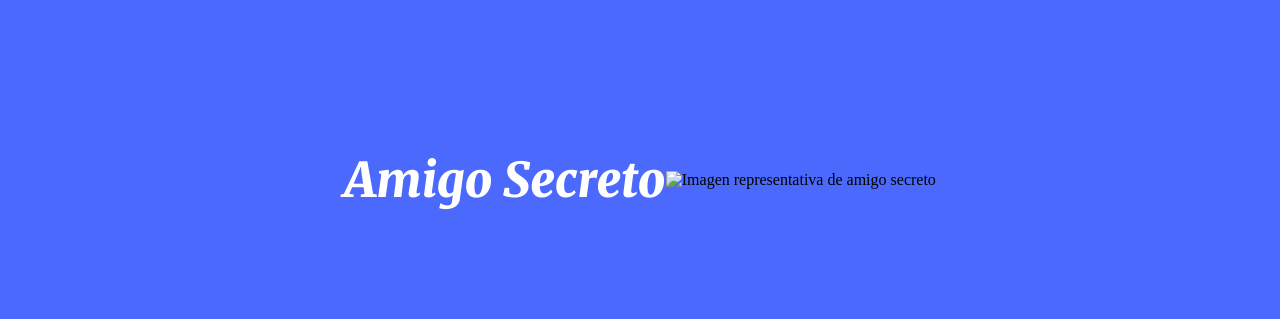
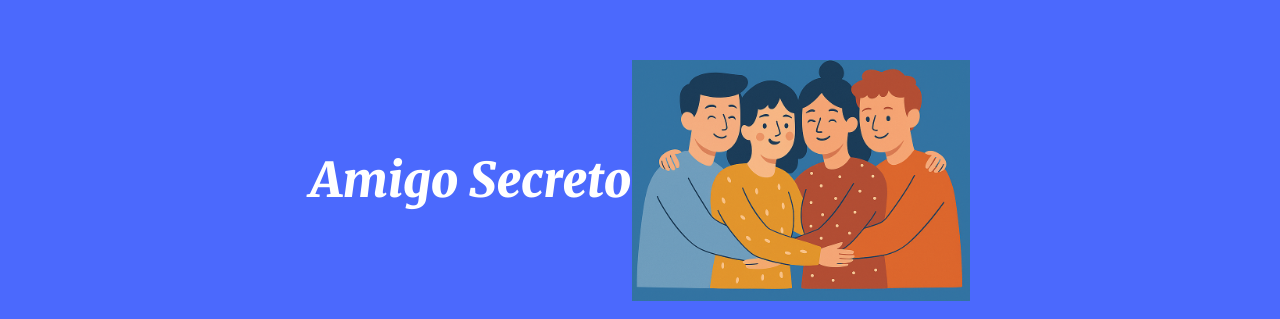
Before and after one commit to letcheverry1/challenge-amigo-secreto, a plain HTML site: page index.html in a window 1280 px wide. Shown: the top 319 px of the page. Drawn offline with Linux system fonts and the light colour scheme.

Commit message:
Agregado de imagen general e icono en carpetas

```diff
--- a/index.html
+++ b/index.html
@@ -14,7 +14,7 @@
     <main class="main-content">
         <header class="header-banner">
             <h1 class="main-title">Amigo Secreto</h1>
-            <img src=".png" alt="Imagen representativa de amigo secreto">
+            <img src="amigo-secreto.png" alt="Imagen representativa de amigo secreto">
         </header>
 
         <section class="input-section">
```
Also changed, not shown: icono-amigo-secreto.png (added).
